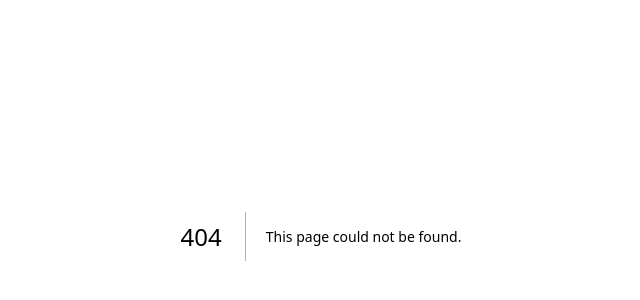
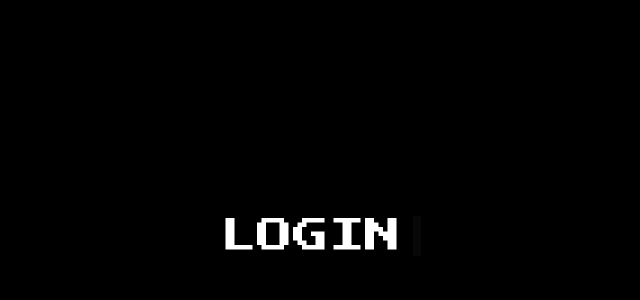
Before and after one commit to AntonioSimo/transcendence, a Next.js app: page /authentication in a window 1280 px wide. Before the commit this address had no page. Shown: the part 164-464 px from the top of the page, without its empty margins (319-959 px from the left). Built offline with nearby package versions, Linux system fonts and the light colour scheme.

Commit message:
Beginning of modular and correct structure of the project

```diff
--- /dev/null
+++ b/src/app/authentication/page.tsx
@@ -0,0 +1,16 @@
+"use client";
+
+import { useSearchParams } from "next/navigation";
+import LoginForm from "@/components/LoginForm";
+import SignupForm from "@/components/SignupForm";
+
+export default function AuthPage() {
+  const searchParams = useSearchParams();
+  const mode = searchParams.get("mode"); // "login" o "signup"
+
+  return (
+    <main className="min-h-screen bg-black text-white flex items-center justify-center">
+      {mode === "signup" ? <SignupForm /> : <LoginForm />}
+    </main>
+  );
+}
--- a/src/app/page.tsx
+++ b/src/app/page.tsx
@@ -4,7 +4,7 @@ import { useEffect, useState } from "react";
 import TitleEffect from "@/components/TitleEffect";
 import SlideInPanel from "@/components/SlideInPanel";
 import SecondPanel from "@/components/TmpAuthPage";
-import ThirdPanel from "@/components/GameMode";
+// import ThirdPanel from "@/components/GameMode";
 
 export default function Home() {
   const [introDone, setIntroDone] = useState(false);
@@ -26,8 +26,7 @@ export default function Home() {
       {introDone && (
         <>
           <SecondPanel />
-          <ThirdPanel />
-          <SlideInPanel />
+          {/* <ThirdPanel /> */}
         </>
       )}
     </main>
--- a/src/components/LoginForm.tsx
+++ b/src/components/LoginForm.tsx
@@ -1 +1,18 @@
 //It will be the component that will display the login form
+
+"use client";
+
+import TypewriterText from "./TypewriterText";
+
+
+export default function LoginForm() {
+    return (
+        <div className="text-4xl min-h-screen flex flex-col items-center justify-center gap-12">
+            <TypewriterText
+              text="LOGIN"
+              speed={100}
+              showCursor={true}
+              cursorAlwaysOn={true}
+            />
+          </div>
+)}
--- a/src/components/SignupForm.tsx
+++ b/src/components/SignupForm.tsx
@@ -1 +1,18 @@
 //It will be the component that will display the signup form
+
+"use client";
+
+import TypewriterText from "./TypewriterText";
+
+
+export default function LoginForm() {
+    return (
+        <div className="text-4xl min-h-screen flex flex-row items-center justify-center gap-12">
+            <TypewriterText
+              text="SIGN UP"
+              speed={100}
+              showCursor={true}
+              cursorAlwaysOn={true}
+            />
+          </div>
+)}
--- a/src/components/TmpAuthPage.tsx
+++ b/src/components/TmpAuthPage.tsx
@@ -1,5 +1,6 @@
 "use client";
 
+import { useRouter } from "next/navigation";
 import { useEffect, useRef, useState } from "react";
 import { ScrollTrigger } from "gsap/dist/ScrollTrigger";
 import gsap from "gsap";
@@ -8,6 +9,7 @@ import TypewriterText from "./TypewriterText";
 gsap.registerPlugin(ScrollTrigger);
 
 export default function SecondPanel() {
+  const router = useRouter();
   const [showLogin, setShowLogin] = useState(false);
   const [showSignup, setShowSignup] = useState(false);
   const containerRef = useRef<HTMLDivElement>(null);
@@ -28,10 +30,14 @@ export default function SecondPanel() {
   return (
     <div
       ref={containerRef}
-      className="text-4xl min-h-screen w-full flex items-center justify-center bg-blue-1000">
-
+      className="text-4xl min-h-screen w-full flex items-center justify-center bg-blue-1000"
+    >
       <div className="flex flex-row items-center gap-x-50">
         {showLogin && (
+          <div
+            className="cursor-pointer"
+            onClick={() => router.push("/authentication?mode=login")}
+          >
             <TypewriterText
               text="LOG IN"
               speed={100}
@@ -39,15 +45,21 @@ export default function SecondPanel() {
               showCursor={!showSignup}
               cursorAlwaysOn={true}
             />
+          </div>
         )}
 
         {showSignup && (
+          <div
+            className="cursor-pointer"
+            onClick={() => router.push("/authentication?mode=signup")}
+          >
             <TypewriterText
               text="SIGN UP"
               speed={100}
               showCursor={true}
               cursorAlwaysOn={true}
             />
+          </div>
         )}
       </div>
     </div>
```
Also changed, not shown: src/app/game/page.tsx (added), src/app/profile/page.tsx (added), src/app/social/page.tsx (added), src/pages/ProfilePage.tsx (deleted), src/pages/SocialPage.tsx (deleted). Lines whose indentation alone changed are shown as unchanged.
